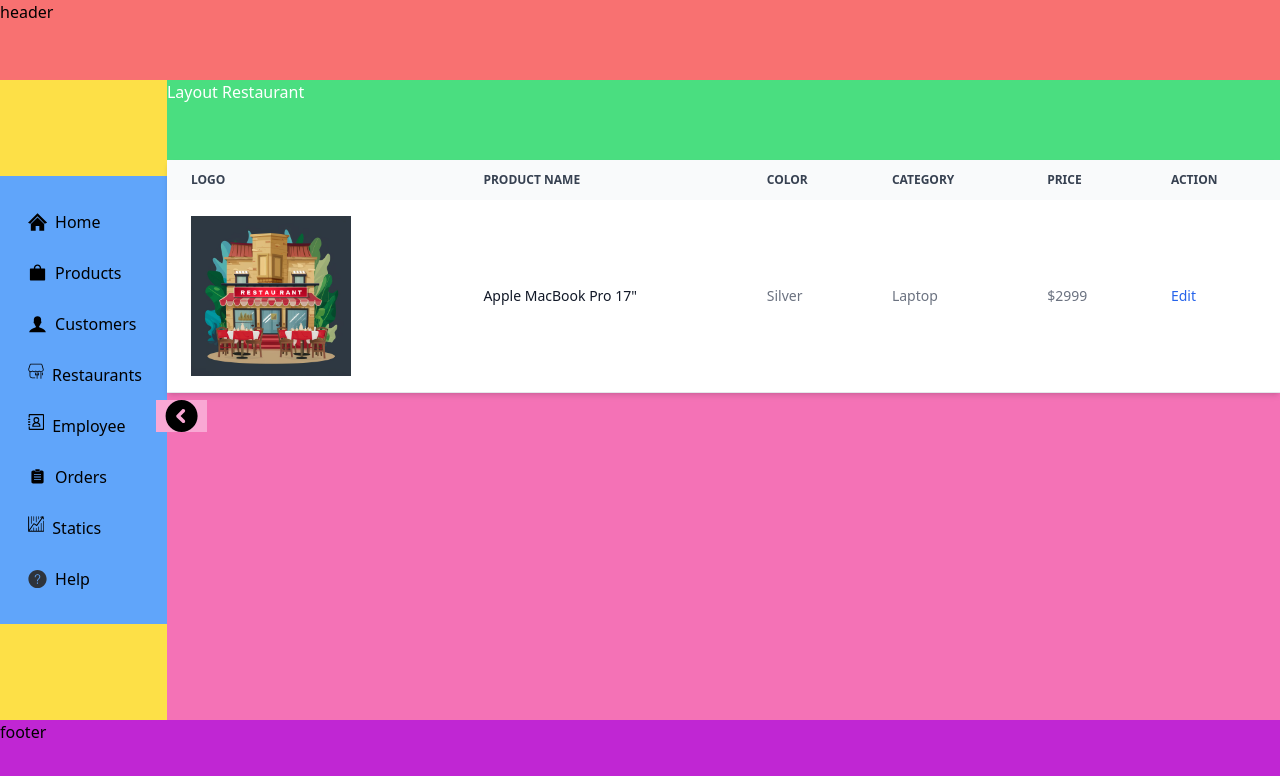
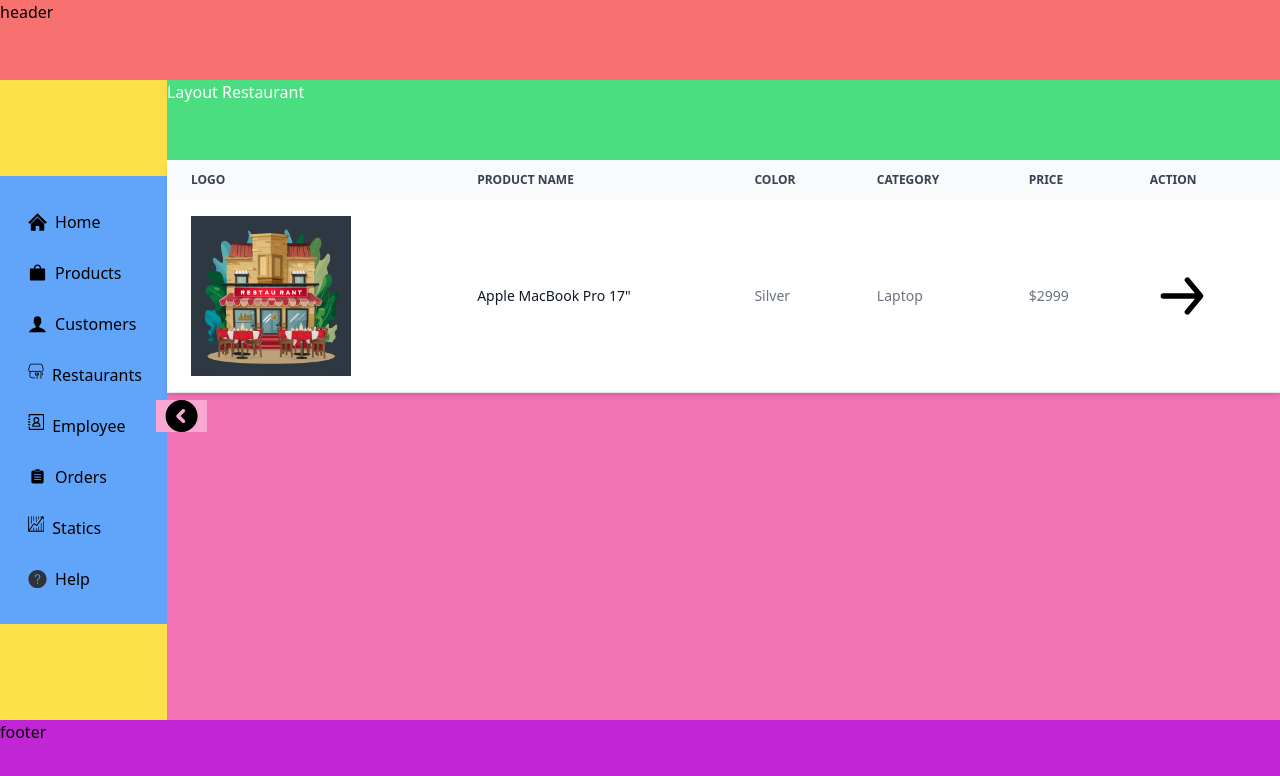
Before and after one commit to ashharhaque/kopon_cms_frontend, a Next.js app: page /restaurants in a window 1280 px wide. Shown: the top 776 px of the page. Built offline with nearby package versions, Linux system fonts and the light colour scheme.

Commit message:
forward icon set

```diff
--- a/src/app/(routescomponent)/restaurants/list.js
+++ b/src/app/(routescomponent)/restaurants/list.js
@@ -1,4 +1,5 @@
 import Image from "next/image";
+import {ForwardIcon} from "@/icons/icons"
 function RestaurantList({ className }) {
   return (
     <>
@@ -55,7 +56,8 @@ function RestaurantList({ className }) {
                   href="#"
                   class="font-medium text-blue-600 dark:text-blue-500 hover:underline"
                 >
-                  Edit
+                  <ForwardIcon className=" w-[8dvh]"/>
+                  {/* Edit */}
                 </a>
               </td>
             </tr>
```
